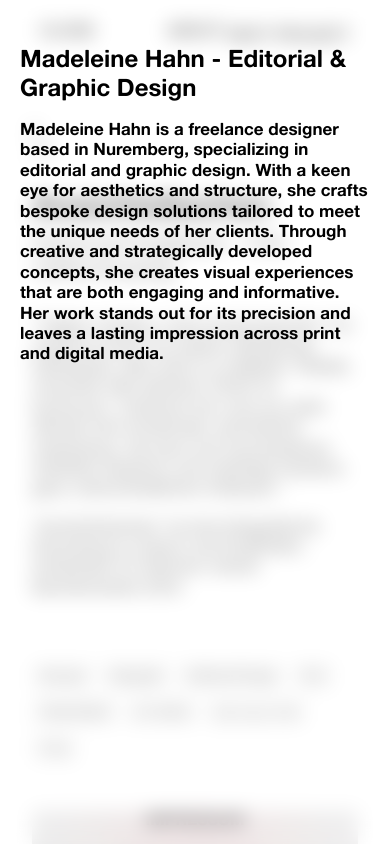
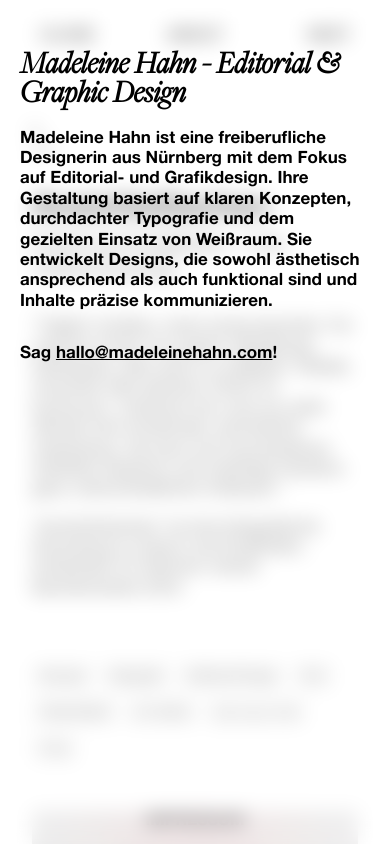
Before and after one commit to weird-trust/sis, a SvelteKit app: page /project/1 in a window 390 px wide. Both pictures are taken after a click on the button "ABOUT". Shown: the top 844 px of the page. Built offline with nearby package versions, Linux system fonts and the light colour scheme.

Commit message:
feat: add features and feedback

```diff
--- /dev/null
+++ b/src/lib/About.svelte
@@ -0,0 +1,79 @@
+<script lang="ts">
+	export let showAbout: boolean = false;
+
+	function toggleAbout(): void {
+		showAbout = !showAbout;
+	}
+</script>
+
+{#if showAbout}
+	<div
+		class="overlay"
+		role="button"
+		tabindex="0"
+		on:click={toggleAbout}
+		on:keydown={(e) => e.key === 'Enter' && toggleAbout()}
+		aria-label="Close About Section"
+	>
+		<div class="overlay-content" on:click|stopPropagation>
+			<h3>Madeleine Hahn - Editorial & Graphic Design</h3>
+			<p>
+				Madeleine Hahn ist eine freiberufliche Designerin aus Nürnberg mit dem Fokus auf Editorial-
+				und Grafikdesign. Ihre Gestaltung basiert auf klaren Konzepten, durchdachter Typografie und
+				dem gezielten Einsatz von Weißraum. Sie entwickelt Designs, die sowohl ästhetisch
+				ansprechend als auch funktional sind und Inhalte präzise kommunizieren.
+			</p>
+			<p class="contact">
+				Sag <a href="mailto:hallo@madeleinehahn.com">hallo@madeleinehahn.com</a>!
+			</p>
+		</div>
+	</div>
+{/if}
+
+<style>
+	.overlay {
+		position: fixed;
+		top: 0;
+		left: 0;
+		width: 100%;
+		height: 100%;
+		background-color: rgba(255, 255, 255, 0.5);
+		backdrop-filter: blur(10px);
+		-webkit-backdrop-filter: blur(10px);
+		color: black;
+		display: flex;
+		justify-content: left;
+		align-items: flex-start;
+		text-align: left;
+		padding: 20px;
+		box-sizing: border-box;
+		z-index: 1000;
+	}
+
+	.overlay-content {
+		max-width: 900px;
+	}
+
+	.overlay h3 {
+		font-family: 'Freight', 'Arial', sans-serif;
+		font-size: 2rem;
+		line-height: 0.9;
+		margin-bottom: 1rem;
+	}
+
+	.overlay p {
+		font-family: 'AlteHaas', 'Arial', sans-serif;
+		font-size: 1.0625rem;
+		line-height: 1.2;
+		margin-bottom: 1rem;
+	}
+
+	.overlay .contact {
+		margin-top: 2rem;
+	}
+
+	.overlay a {
+		color: inherit;
+		text-decoration: underline;
+	}
+</style>
--- a/src/lib/Impressum.svelte
+++ b/src/lib/Impressum.svelte
@@ -22,7 +22,7 @@
 		>
 			<h3 id="impressum-title">IMPRESSUM</h3>
 
-			<h3>Kontakt</h3>
+			<p><strong>Kontakt</strong></p>
 			<p>E-Mail: <a href="mailto:hallo@madeleinehahn.com">hallo@madeleinehahn.com</a></p>
 			<p>
 				Instagram: <a
@@ -43,7 +43,7 @@
 				</p>
 			</div>
 
-			<h3>Website-Entwicklung</h3>
+			<p><strong>Website-Entwicklung</strong></p>
 			<p>
 				Programmierung: <a
 					href="https://robertburtzik.com"
@@ -81,15 +81,25 @@
 	}
 
 	h3 {
-		font-family: 'AlteHaas', 'Arial', sans-serif;
-		font-size: 1.0625rem; /* 17px */
-		margin-bottom: 1.5rem;
+		font-family: 'Freight', 'Arial', sans-serif;
+		font-size: 2rem;
+		line-height: 0.9;
+		margin-bottom: 1rem;
+		font-weight: normal;
+		font-style: italic;
 	}
 
 	p {
 		font-family: 'AlteHaas', 'Arial', sans-serif;
 		font-size: 1.0625rem; /* 17px */
-		line-height: 1.6;
+		line-height: 1.2;
+		margin-bottom: 1rem;
+	}
+
+	p strong {
+		font-weight: normal;
+		font-size: 1.0625rem;
+		display: block;
 		margin-bottom: 0.5rem;
 	}
 
@@ -99,13 +109,11 @@
 	}
 
 	.disclaimer {
-		margin: 1.5rem 0;
-		font-size: 0.9rem;
-		line-height: 1.5;
+		margin: 2rem 0;
 	}
 
 	.disclaimer p {
-		font-size: 0.9rem;
-		margin-bottom: 0.75rem;
+		font-size: 1.0625rem;
+		margin-bottom: 1rem;
 	}
 </style>
--- a/src/routes/+page.svelte
+++ b/src/routes/+page.svelte
@@ -2,6 +2,7 @@
 	import MovingNumbers from '$lib/MovingNumbers.svelte';
 	import Impressum from '$lib/Impressum.svelte';
 	import FlipDisplay from '$lib/FlipDisplay.svelte';
+	import About from '$lib/About.svelte';
 	import type { Project } from '$lib/projects/projects';
 
 	let showAbout = false;
@@ -37,11 +38,11 @@
 				<FlipDisplay finalText="MADELEINE HAHN" />
 			{/if}
 		</h1>
-		<h2>
+		<h2 class="subtitle">
 			{#if hoveredProject && hoveredProject.subtitle}
 				{hoveredProject.subtitle}
 			{:else}
-				Editorial und Graphic Design
+				Editorial & Graphic Design
 			{/if}
 		</h2>
 	</div>
@@ -49,28 +50,7 @@
 
 	<MovingNumbers on:hover={handleHover} />
 	<Impressum bind:showImpressum />
-
-	{#if showAbout}
-		<button
-			class="overlay"
-			on:click={toggleAbout}
-			on:keydown={(e) => e.key === 'Enter' && toggleAbout()}
-			aria-label="Close About Section"
-		>
-			<div class="overlay-content" on:click|stopPropagation>
-				<h3>Madeleine Hahn - Editorial & Graphic Design</h3>
-				<p>
-					Madeleine Hahn ist eine freiberufliche Designerin aus Nürnberg mit dem Fokus auf
-					Editorial- und Grafikdesign. Ihre Gestaltung basiert auf klaren Konzepten, durchdachter
-					Typografie und dem gezielten Einsatz von Weißraum. Sie entwickelt Designs, die sowohl
-					ästhetisch ansprechend als auch funktional sind und Inhalte präzise kommunizieren.
-				</p>
-				<p class="contact">
-					Sag <a href="mailto:hallo@madeleinehahn.com">hallo@madeleinehahn.com</a>!
-				</p>
-			</div>
-		</button>
-	{/if}
+	<About bind:showAbout />
 </div>
 
 <style>
@@ -79,7 +59,7 @@
 		flex-direction: column;
 		justify-content: space-between;
 		align-items: center;
-		height: 98vh;
+		height: 99dvh;
 		text-align: center;
 		position: relative;
 	}
@@ -102,9 +82,16 @@
 
 	h1 {
 		font-size: 3em;
+		line-height: 0.9em;
 		margin: 0;
 		letter-spacing: -0.05em;
 		transition: all 0.3s ease;
+		font-family: 'AlteHaas';
+
+		@media screen and (max-width: 768px) {
+			font-size: 2em;
+			line-height: 0.8em;
+		}
 	}
 
 	h2,
@@ -113,6 +100,14 @@
 		margin: 0;
 		font-weight: normal;
 		font-family: 'FreightBook';
+
+		@media screen and (max-width: 768px) {
+			font-size: 1.5em;
+		}
+	}
+
+	h2.subtitle {
+		padding-top: 0.5rem;
 	}
 
 	h2 {
@@ -123,56 +118,17 @@
 		font-size: 1.5em;
 		margin: 0;
 		font-family: 'AlteHaas';
-	}
 
-	.overlay {
-		position: fixed;
-		top: 0;
-		left: 0;
-		width: 100%;
-		height: 100%;
-		background-color: rgba(255, 255, 255, 0.5);
-		backdrop-filter: blur(10px);
-		-webkit-backdrop-filter: blur(10px);
-		color: black;
-		display: flex;
-		justify-content: left;
-		align-items: flex-start;
-		text-align: left;
-		padding: 20px;
-		box-sizing: border-box;
-		z-index: 1000;
-	}
-
-	.overlay-content {
-		max-width: 900px;
-	}
-
-	.overlay h3 {
-		font-family: 'AlteHaas', 'Arial', sans-serif;
-		font-size: 1.5rem;
-		margin-bottom: 1rem;
-	}
-
-	.overlay p {
-		font-family: 'AlteHaas', 'Arial', sans-serif;
-		font-size: 1.0625rem; /* 17px */
-		line-height: 1.6;
-		margin-bottom: 1rem;
-	}
-
-	.overlay .contact {
-		margin-top: 2rem;
-	}
-
-	.overlay a {
-		color: inherit;
-		text-decoration: underline;
+		@media screen and (max-width: 768px) {
+			font-size: 1em;
+		}
 	}
 
 	.impressum {
 		font-size: 1em;
 		cursor: pointer;
 		font-style: normal;
+		padding: 1rem;
+		z-index: 1000;
 	}
 </style>
--- a/src/routes/project/[id]/+page.svelte
+++ b/src/routes/project/[id]/+page.svelte
@@ -3,6 +3,7 @@
 	import { goto } from '$app/navigation';
 	import { projects, type Project } from '$lib/projects/projects';
 	import Impressum from '$lib/Impressum.svelte';
+	import About from '$lib/About.svelte';
 
 	// Projekt basierend auf der ID aus der URL abrufen
 	$: projectId = parseInt($page.params.id);
@@ -46,11 +47,14 @@
 
 <div class="container">
 	<div class="header">
-		<button type="button" class="back-button" on:click={goBack}>Close</button>
-		<button type="button" class="about-btn" on:click={toggleAbout} aria-label="Toggle About Section"
-			>ABOUT</button
+		<button type="button" class="header-button back-button" on:click={goBack}>Close</button>
+		<button
+			type="button"
+			class="header-button about-btn"
+			on:click={toggleAbout}
+			aria-label="Toggle About Section">ABOUT</button
 		>
-		<button type="button" class="next-button" on:click={goToNextProject}>Next Project</button>
+		<button type="button" class="header-button next-button" on:click={goToNextProject}>Next</button>
 	</div>
 
 	{#if project}
@@ -95,28 +99,7 @@
 	</div>
 
 	<Impressum bind:showImpressum />
-
-	{#if showAbout}
-		<div
-			class="overlay"
-			role="button"
-			tabindex="0"
-			on:click={toggleAbout}
-			on:keydown={(e) => e.key === 'Enter' && toggleAbout()}
-		>
-			<div class="overlay-content" on:click|stopPropagation>
-				<h3>Madeleine Hahn - Editorial & Graphic Design</h3>
-				<p>
-					Madeleine Hahn is a freelance designer based in Nuremberg, specializing in editorial and
-					graphic design. With a keen eye for aesthetics and structure, she crafts bespoke design
-					solutions tailored to meet the unique needs of her clients. Through creative and
-					strategically developed concepts, she creates visual experiences that are both engaging
-					and informative. Her work stands out for its precision and leaves a lasting impression
-					across print and digital media.
-				</p>
-			</div>
-		</div>
-	{/if}
+	<About bind:showAbout />
 </div>
 
 <style>
@@ -128,12 +111,36 @@
 	.header {
 		display: flex;
 		justify-content: space-between;
-		padding: 1rem;
+		align-items: center;
 		position: absolute;
 		top: 0;
 		left: 0;
 		right: 0;
+		padding: 1rem 2rem;
 		z-index: 10;
+	}
+
+	.header-button {
+		background: none;
+		border: none;
+		cursor: pointer;
+		font-size: 1rem;
+		padding: 0;
+		font-family: 'AlteHaas', 'Arial', sans-serif;
+		text-transform: uppercase;
+		z-index: 20;
+	}
+
+	.back-button {
+		text-align: left;
+	}
+
+	.about-btn {
+		text-align: center;
+	}
+
+	.next-button {
+		text-align: right;
 	}
 
 	.footer {
@@ -144,13 +151,6 @@
 		display: flex;
 		justify-content: center;
 		z-index: 10;
-	}
-
-	.about-btn {
-		position: absolute;
-		left: 50%;
-		transform: translateX(-50%);
-		font-family: 'AlteHaas', 'Arial', sans-serif;
 	}
 
 	button {
@@ -192,6 +192,14 @@
 		padding-top: 4rem; /* Extra space for back button */
 	}
 
+	.about-btn {
+		position: absolute;
+		left: 50%;
+		top: 1rem;
+		transform: translateX(-50%);
+		font-family: 'AlteHaas', 'Arial', sans-serif;
+	}
+
 	.back-button {
 		background: none;
 		border: none;
@@ -202,6 +210,21 @@
 		position: absolute;
 		top: 1rem;
 		left: 2rem;
+		z-index: 20;
+		font-family: 'alteHaas', 'Arial', sans-serif;
+		text-transform: uppercase;
+	}
+
+	.next-button {
+		background: none;
+		border: none;
+		cursor: pointer;
+		font-size: 1rem;
+		text-align: right;
+		padding: 0;
+		position: absolute;
+		top: 1rem;
+		right: 2rem;
 		z-index: 20;
 		font-family: 'alteHaas', 'Arial', sans-serif;
 		text-transform: uppercase;
@@ -296,51 +319,6 @@
 		text-align: center;
 	}
 
-	.overlay {
-		position: fixed;
-		top: 0;
-		left: 0;
-		width: 100%;
-		height: 100%;
-		background-color: rgba(255, 255, 255, 0.5);
-		backdrop-filter: blur(10px);
-		-webkit-backdrop-filter: blur(10px);
-		color: black;
-		display: flex;
-		justify-content: left;
-		align-items: flex-start;
-		text-align: left;
-		padding: 20px;
-		box-sizing: border-box;
-		z-index: 1000;
-	}
-
-	.overlay-content {
-		max-width: 900px;
-	}
-
-	.overlay h3 {
-		font-family: 'AlteHaas', 'Arial', sans-serif;
-		font-size: 1.5rem;
-		margin-bottom: 1rem;
-	}
-
-	.overlay p {
-		font-family: 'AlteHaas', 'Arial', sans-serif;
-		font-size: 1.0625rem; /* 17px */
-		line-height: 1.2;
-		margin-bottom: 1rem;
-	}
-
-	.overlay .contact {
-		margin-top: 2rem;
-	}
-
-	.overlay a {
-		color: inherit;
-		text-decoration: underline;
-	}
-
 	/* Responsive Design */
 	@media (max-width: 768px) {
 		.project-container {
@@ -367,28 +345,7 @@
 		}
 
 		.header {
-			padding: 0.75rem;
-		}
-
-		.back-button {
-			top: 0.75rem;
-			left: 2rem;
-			font-family: 'AlteHaas', 'Arial', sans-serif;
+			padding: 0.75rem 1.5rem;
 		}
 	}
-
-	.next-button {
-		background: none;
-		border: none;
-		cursor: pointer;
-		font-size: 1rem;
-		text-align: right;
-		padding: 0;
-		position: absolute;
-		top: 1rem;
-		right: 2rem;
-		z-index: 20;
-		font-family: 'alteHaas', 'Arial', sans-serif;
-		text-transform: uppercase;
-	}
 </style>
```
